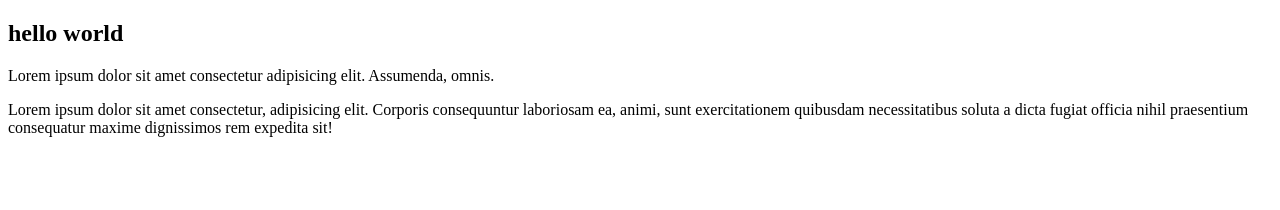
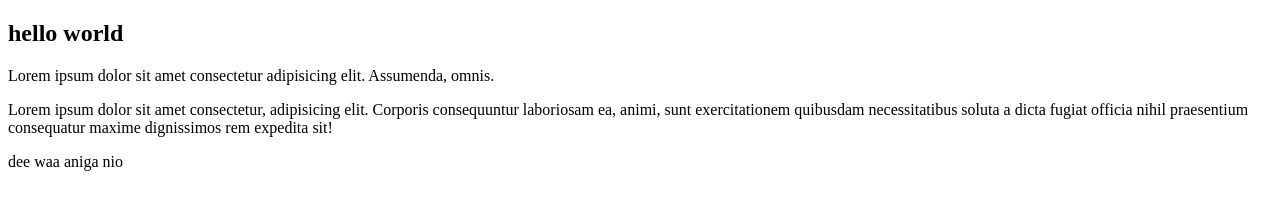
Before and after one commit to xiirey1/first, a plain HTML site: page index.html in a window 1280 px wide. Drawn offline with Linux system fonts and the light colour scheme.

Commit message:
dee waa aniga

```diff
--- a/index.html
+++ b/index.html
@@ -9,5 +9,8 @@
     <h2>hello world</h2>
     <p>Lorem ipsum dolor sit amet consectetur adipisicing elit. Assumenda, omnis.</p>
     Lorem ipsum dolor sit amet consectetur, adipisicing elit. Corporis consequuntur laboriosam ea, animi, sunt exercitationem quibusdam necessitatibus soluta a dicta fugiat officia nihil praesentium consequatur maxime dignissimos rem expedita sit!
+
+  <p>dee waa aniga nio</p>
+
 </body>
 </html>
```
